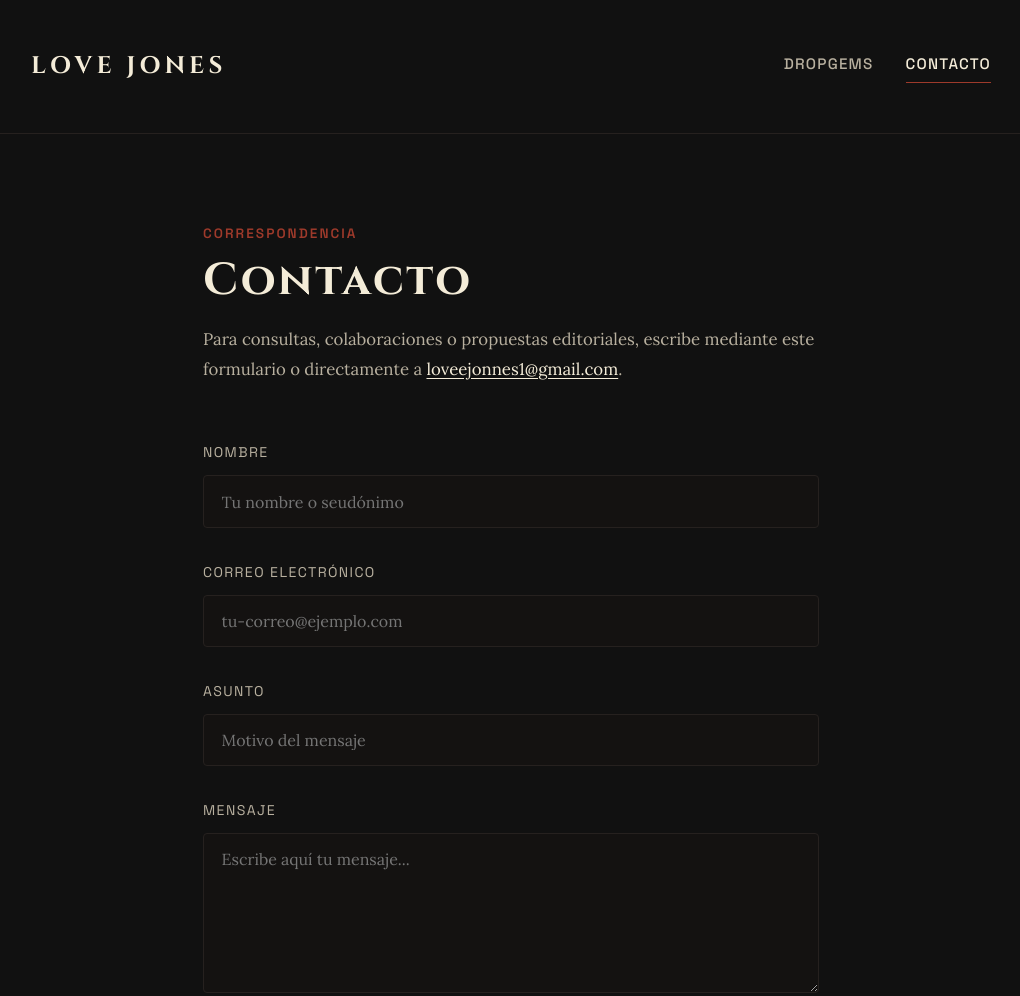
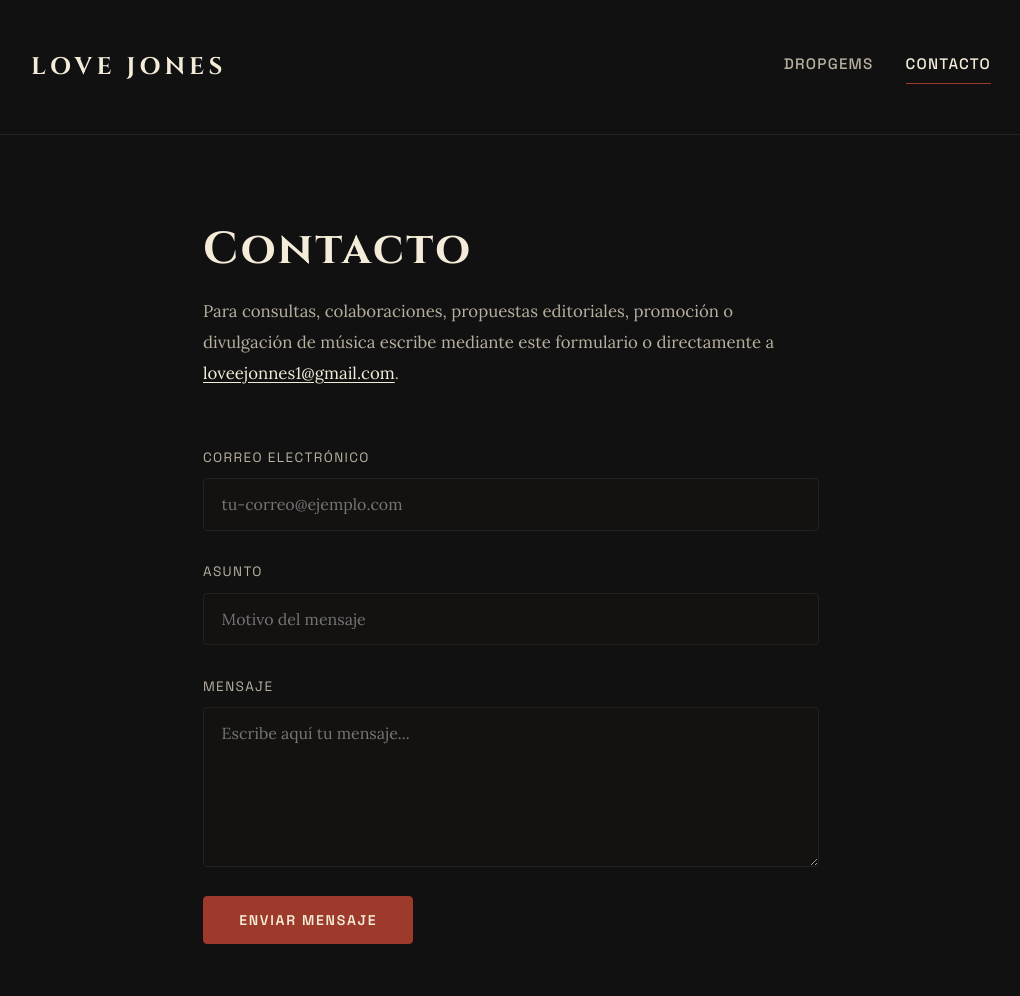
Before and after one commit to loveejonnes/Love-Jones, a plain HTML site: page contacto.html in a window 1280 px wide. Shown: the top 996 px of the page, without its empty margins (129-1149 px from the left). Drawn offline with Linux system fonts and the light colour scheme.

Commit message:
Update contacto.html

```diff
--- a/contacto.html
+++ b/contacto.html
@@ -38,7 +38,7 @@
       min-height: 100vh;
       display: flex;
       flex-direction: column;
-      line-height: 1.8;
+      line-height: 1.85;
     }
 
     /* Encabezado */
@@ -105,23 +105,13 @@
       margin-bottom: 3.5rem;
     }
 
-    .contact-tag {
-      font-family: 'Space Grotesk', sans-serif;
-      font-size: 0.85rem;
-      text-transform: uppercase;
-      letter-spacing: 0.15em;
-      color: var(--accent-color);
-      margin-bottom: 0.5rem;
-      font-weight: 600;
-    }
-
     h1 {
       font-family: 'Cinzel', serif;
       font-size: 2.8rem;
       letter-spacing: 0.06em;
       color: var(--text-main);
       line-height: 1.2;
-      margin-bottom: 1rem;
+      margin-bottom: 1.2rem;
     }
 
     .contact-desc {
@@ -144,18 +134,18 @@
     .contact-form {
       display: flex;
       flex-direction: column;
-      gap: 2rem;
+      gap: 1.8rem;
     }
 
     .form-group {
       display: flex;
       flex-direction: column;
-      gap: 0.6rem;
+      gap: 0.5rem;
     }
 
     label {
       font-family: 'Space Grotesk', sans-serif;
-      font-size: 0.88rem;
+      font-size: 0.85rem;
       text-transform: uppercase;
       letter-spacing: 0.1em;
       color: var(--text-muted);
@@ -176,7 +166,7 @@
 
     input:focus, textarea:focus {
       border-color: var(--accent-color);
-      box-shadow: 0 0 10px rgba(158, 58, 43, 0.2);
+      box-shadow: 0 0 10px rgba(158, 58, 43, 0.25);
     }
 
     textarea {
@@ -187,7 +177,7 @@
     .btn-submit {
       align-self: flex-start;
       font-family: 'Space Grotesk', sans-serif;
-      font-size: 0.9rem;
+      font-size: 0.88rem;
       font-weight: 600;
       letter-spacing: 0.12em;
       text-transform: uppercase;
@@ -253,39 +243,53 @@
   <!-- Contenido Central -->
   <main>
     <div class="contact-header">
-      <div class="contact-tag">Correspondencia</div>
       <h1>Contacto</h1>
       <p class="contact-desc">
-        Para consultas, colaboraciones o propuestas editoriales, escribe mediante este formulario o directamente a <a href="mailto:loveejonnes1@gmail.com">loveejonnes1@gmail.com</a>.
+        Para consultas, colaboraciones, propuestas editoriales, promoción o divulgación de música escribe mediante este formulario o directamente a <a href="mailto:loveejonnes1@gmail.com">loveejonnes1@gmail.com</a>.
       </p>
     </div>
 
-    <!-- Formulario conectado a FormSubmit -->
+    <!-- Formulario simplificado -->
     <form class="contact-form" action="https://formsubmit.co/loveejonnes1@gmail.com" method="POST">
-      <!-- Configuración anti-spam y redirección automática -->
       <input type="hidden" name="_subject" value="Nuevo mensaje desde la web Love Jones">
       <input type="hidden" name="_captcha" value="false">
       <input type="hidden" name="_template" value="table">
       <input type="text" name="_honey" style="display:none">
 
+      <!-- Correo electrónico -->
       <div class="form-group">
-        <label for="name">Nombre</label>
-        <input type="text" id="name" name="name" required placeholder="Tu nombre o seudónimo">
+        <label for="email">Correo electrónico</label>
+        <input
+          type="email"
+          id="email"
+          name="email"
+          autocomplete="email"
+          required
+          placeholder="tu-correo@ejemplo.com"
+        >
       </div>
 
+      <!-- Asunto -->
       <div class="form-group">
-        <label for="email">Correo electrónico</label>
-        <input type="email" id="email" name="email" required placeholder="tu-correo@ejemplo.com">
+        <label for="affair">Asunto</label>
+        <input
+          type="text"
+          id="affair"
+          name="affair"
+          required
+          placeholder="Motivo del mensaje"
+        >
       </div>
 
-      <div class="form-group">
-        <label for="affair">Asunto</label>
-        <input type="text" id="affair" name="affair" placeholder="Motivo del mensaje">
-      </div>
-
+      <!-- Mensaje -->
       <div class="form-group">
         <label for="message">Mensaje</label>
-        <textarea id="message" name="message" required placeholder="Escribe aquí tu mensaje..."></textarea>
+        <textarea
+          id="message"
+          name="message"
+          required
+          placeholder="Escribe aquí tu mensaje..."
+        ></textarea>
       </div>
 
       <button type="submit" class="btn-submit">Enviar mensaje</button>
```
